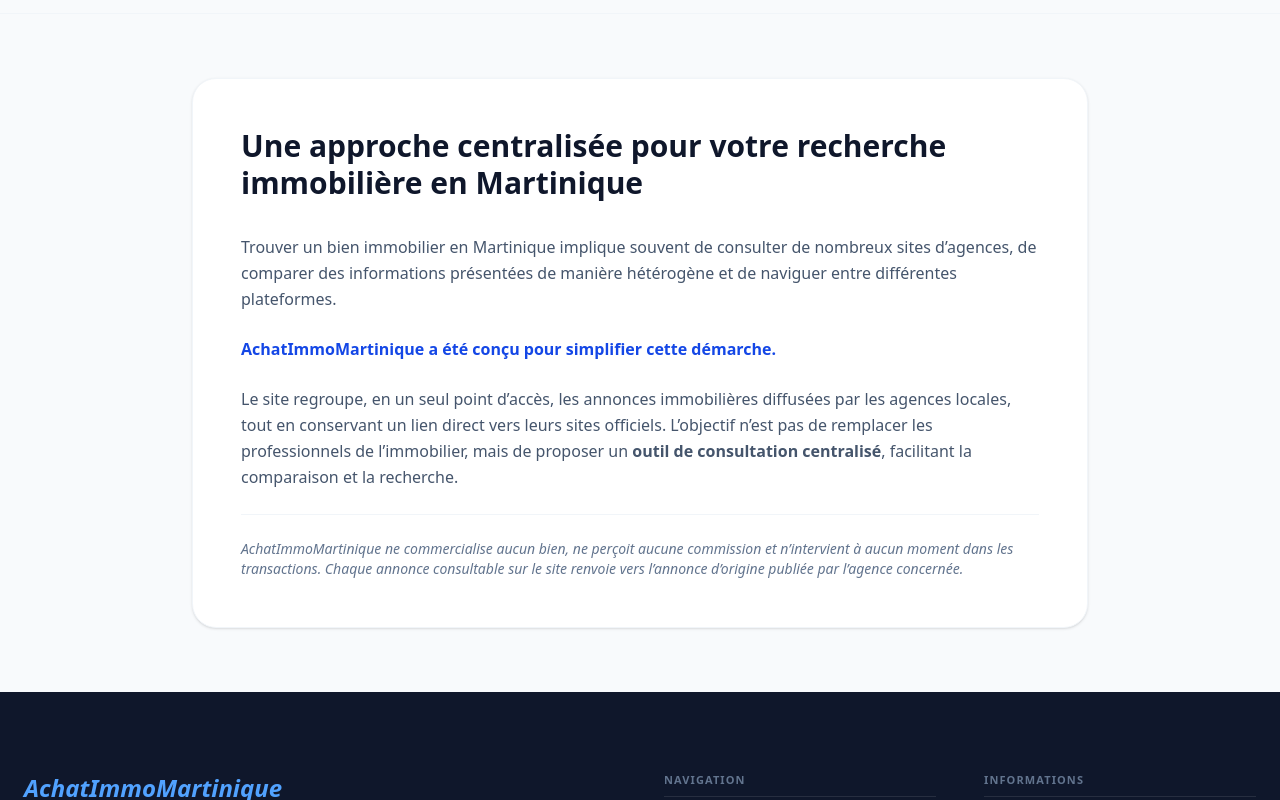
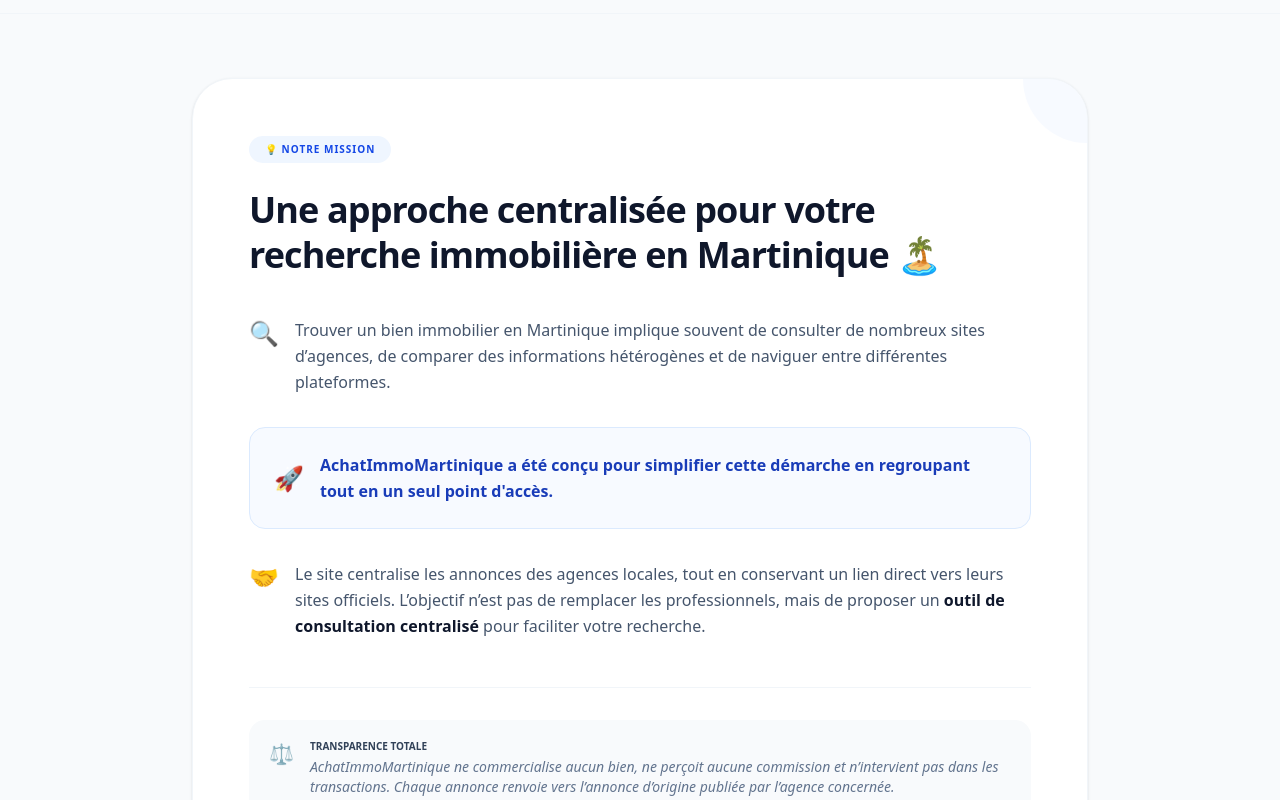
Before and after one commit to arnov8/achatimmomartinique, a Next.js app: page / in a window 1280 px wide. Shown: the part 1400-2200 px from the top of the page. Built offline with nearby package versions, Linux system fonts and the light colour scheme; no server answers.

Commit message:
Update AboutSection.tsx

```diff
--- a/app/components/layout/AboutSection.tsx
+++ b/app/components/layout/AboutSection.tsx
@@ -4,34 +4,54 @@ export default function AboutSection() {
   return (
     <section className="bg-slate-50 py-16 px-4 md:px-6 border-t border-slate-100">
       <div className="max-w-4xl mx-auto">
-        <div className="bg-white p-8 md:p-12 rounded-3xl shadow-sm border border-slate-100">
-          <h2 className="text-2xl md:text-3xl font-black text-slate-900 mb-8 leading-tight">
-            Une approche centralisée pour votre recherche immobilière en Martinique
+        <div className="bg-white p-8 md:p-14 rounded-[2.5rem] shadow-sm border border-slate-100 relative overflow-hidden">
+          {/* Petit accent décoratif en arrière-plan */}
+          <div className="absolute top-0 right-0 w-32 h-32 bg-blue-50 rounded-full -mr-16 -mt-16 opacity-50" />
+
+          <div className="relative z-10">
+            <span className="inline-block bg-blue-50 text-blue-700 text-[10px] font-black uppercase tracking-widest px-4 py-1.5 rounded-full mb-6">
+              💡 Notre Mission
+            </span>
+
+            <h2 className="text-2xl md:text-4xl font-black text-slate-900 mb-10 leading-tight tracking-tight">
+              Une approche centralisée pour votre recherche immobilière en Martinique 🏝️
             </h2>
 
-          <div className="space-y-6 text-slate-600 leading-relaxed text-sm md:text-base">
+            <div className="grid gap-8 text-slate-600 leading-relaxed text-sm md:text-base">
+              <div className="flex gap-4">
+                <span className="text-2xl flex-shrink-0">🔍</span>
                 <p>
                   Trouver un bien immobilier en Martinique implique souvent de consulter de nombreux sites d’agences,
-              de comparer des informations présentées de manière hétérogène et de naviguer entre différentes plateformes.
+                  de comparer des informations hétérogènes et de naviguer entre différentes plateformes.
                 </p>
+              </div>
 
-            <p className="font-semibold text-blue-700">
-              AchatImmoMartinique a été conçu pour simplifier cette démarche.
+              <div className="flex gap-4 items-center bg-blue-50/50 p-6 rounded-2xl border border-blue-100">
+                <span className="text-2xl flex-shrink-0">🚀</span>
+                <p className="font-bold text-blue-800">
+                  AchatImmoMartinique a été conçu pour simplifier cette démarche en regroupant tout en un seul point d'accès.
                 </p>
+              </div>
 
+              <div className="flex gap-4">
+                <span className="text-2xl flex-shrink-0">🤝</span>
                 <p>
-              Le site regroupe, en un seul point d’accès, les annonces immobilières diffusées par les agences locales,
-              tout en conservant un lien direct vers leurs sites officiels.
-              L’objectif n’est pas de remplacer les professionnels de l’immobilier, mais de proposer un
-              <strong> outil de consultation centralisé</strong>, facilitant la comparaison et la recherche.
+                  Le site centralise les annonces des agences locales, tout en conservant un lien direct vers leurs sites officiels.
+                  L’objectif n’est pas de remplacer les professionnels, mais de proposer un
+                  <span className="text-slate-900 font-bold"> outil de consultation centralisé</span> pour faciliter votre recherche.
                 </p>
+              </div>
 
-            <div className="pt-6 border-t border-slate-100 mt-6">
-              <p className="text-xs md:text-sm text-slate-500 italic">
-                AchatImmoMartinique ne commercialise aucun bien, ne perçoit aucune commission et n’intervient à
-                aucun moment dans les transactions. Chaque annonce consultable sur le site renvoie vers
-                l’annonce d’origine publiée par l’agence concernée.
+              <div className="pt-8 border-t border-slate-100 mt-4">
+                <div className="flex gap-4 items-start bg-slate-50 p-5 rounded-2xl">
+                  <span className="text-xl flex-shrink-0 opacity-70">⚖️</span>
+                  <p className="text-xs md:text-sm text-slate-500 italic leading-snug">
+                    <strong className="text-slate-700 not-italic uppercase text-[10px] block mb-1">Transparence totale</strong>
+                    AchatImmoMartinique ne commercialise aucun bien, ne perçoit aucune commission et n’intervient pas dans les transactions.
+                    Chaque annonce renvoie vers l’annonce d’origine publiée par l’agence concernée.
                   </p>
+                </div>
+              </div>
             </div>
           </div>
         </div>
```
Lines whose indentation alone changed are shown as unchanged.
